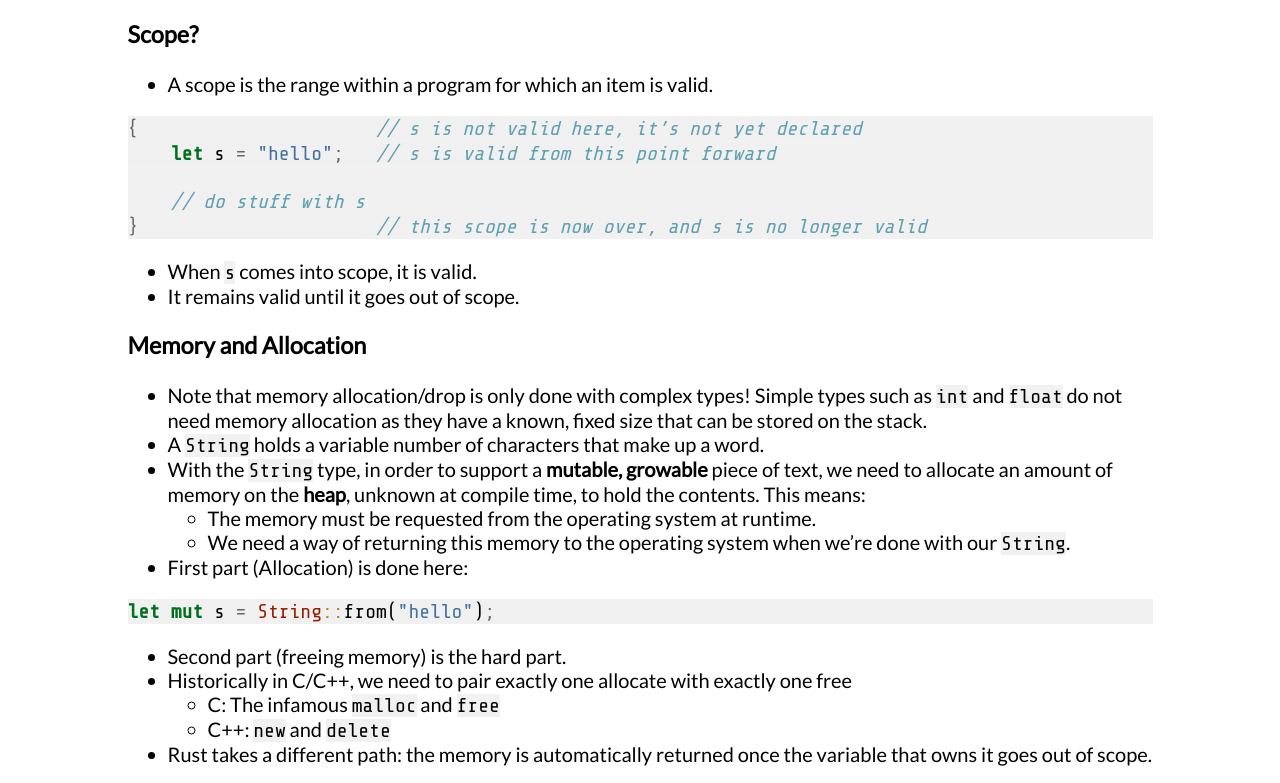
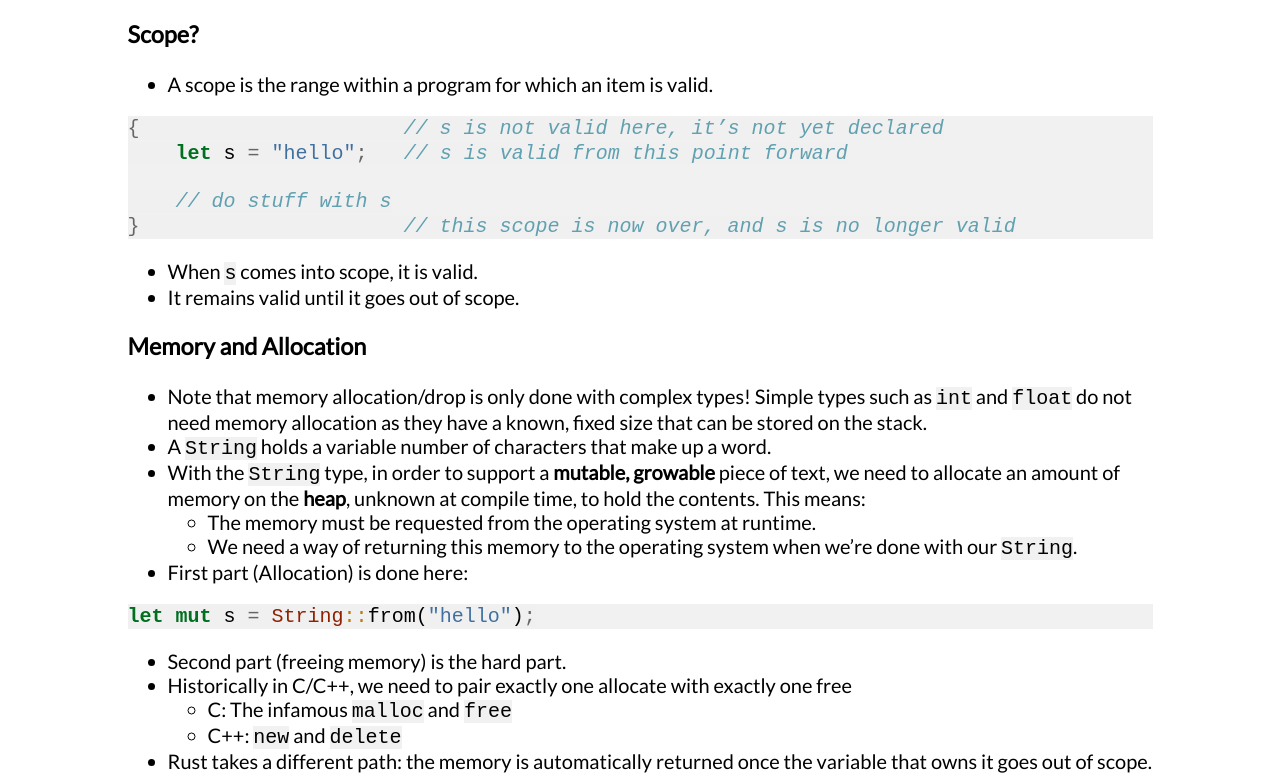
Before and after one commit to toddnguyen47/RustThings, a plain HTML site: page RustOwnership/index.html in a window 1280 px wide. Shown: the part 1604-2387 px from the top of the page. Drawn offline with nearby package versions, Linux system fonts and the light colour scheme.

Commit message:
Changed pre/code to monospace only

```diff
--- a/RustOwnership/RustOwnership.css
+++ b/RustOwnership/RustOwnership.css
@@ -18,7 +18,7 @@ h2 {
 
 pre,
 code {
-  font-family: "Share Tech Mono", monospace;
+  font-family: monospace;
   background-color: rgba(240, 240, 240, 0.9);
   font-size: 20rem;
 }
```
